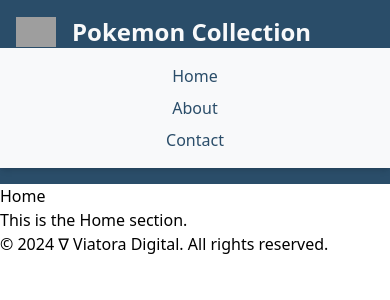
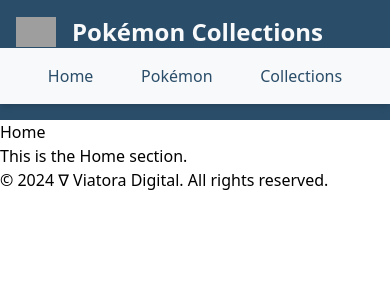
Before and after one commit to fac30/PRO05_FRONT_Gaj_Khalos_Max, a React (Vite) app: page / in a window 390 px wide. Shown: the top 300 px of the page. Built offline with nearby package versions, Linux system fonts and the light colour scheme; grey boxes are pictures that could not be loaded.

Commit message:
fix: fixed navbar responsiveness, changed links, adjusted styling

```diff
--- /dev/null
+++ b/src/components/Button/Button.tsx
@@ -0,0 +1,21 @@
+// src/components/Button/Button.tsx
+import React from "react";
+
+interface ButtonProps {
+  children: React.ReactNode; // Button text or content
+  onClick: () => void; // Button click handler
+  className?: string; // Optional className for styling
+}
+
+const Button: React.FC<ButtonProps> = ({ children, onClick, className = '' }) => {
+  return (
+    <button
+      onClick={onClick}
+      className={`text-midnight-blue font-semibold hover:text-electric-yellow ${className}`}
+    >
+      {children}
+    </button>
+  );
+};
+
+export default Button;
--- a/src/components/Header/Header.tsx
+++ b/src/components/Header/Header.tsx
@@ -4,13 +4,10 @@
 export default function Header() {
   return (
     <header className="bg-midnight-blue text-soft-white py-4">
-      {/* Logo and Title */}
       <div className="flex items-center space-x-4 px-4">
-        <Logo size={40} /> {/* Use the Logo component here */}
-        <h1 className="text-2xl font-bold">Pokemon Collection</h1>
+        <Logo size={40} />
+        <h1 className="text-2xl font-bold">Pokémon Collections</h1>
       </div>
-
-      {/* Navbar */}
       <Navbar />
     </header>
   );
--- a/src/components/Header/Navbar.tsx
+++ b/src/components/Header/Navbar.tsx
@@ -2,27 +2,24 @@
 
 const navItemClasses = "hover:text-electric-yellow transition-colors duration-300";
 
+const NAV_ITEMS = [
+  { name: "Home", to: "/" },
+  { name: "Pokémon", to: "/pokemon" },
+  { name: "Collections", to: "/collections" },
+];
+
 export default function Navbar() {
   return (
-    <nav className="flex flex-col md:flex-row items-center justify-between py-4 px-6 bg-soft-white shadow-md">
-      {/* Navigation Links */}
-      <ul className="flex flex-col md:flex-row items-center space-y-2 md:space-y-0 md:space-x-6">
-        <li>
-          <Link to="/" className={`${navItemClasses} text-midnight-blue`}>
-            Home
-          </Link>
-        </li>
-        <li>
-          <Link to="/about" className={`${navItemClasses} text-midnight-blue`}>
-            About
-          </Link>
-        </li>
-        <li>
-          <Link to="/contact" className={`${navItemClasses} text-midnight-blue`}>
-            Contact
-          </Link>
-        </li>
-      </ul>
+    <nav className="flex flex-row items-center justify-between py-4 px-6 bg-soft-white shadow-md">
+      <div className="flex w-full justify-between">
+        {NAV_ITEMS.map((item, index) => (
+          <li key={index} className="list-none flex-grow text-center">
+            <Link to={item.to} className={`${navItemClasses} text-midnight-blue`}>
+              {item.name}
+            </Link>
+          </li>
+        ))}
+      </div>
     </nav>
   );
 }
```
